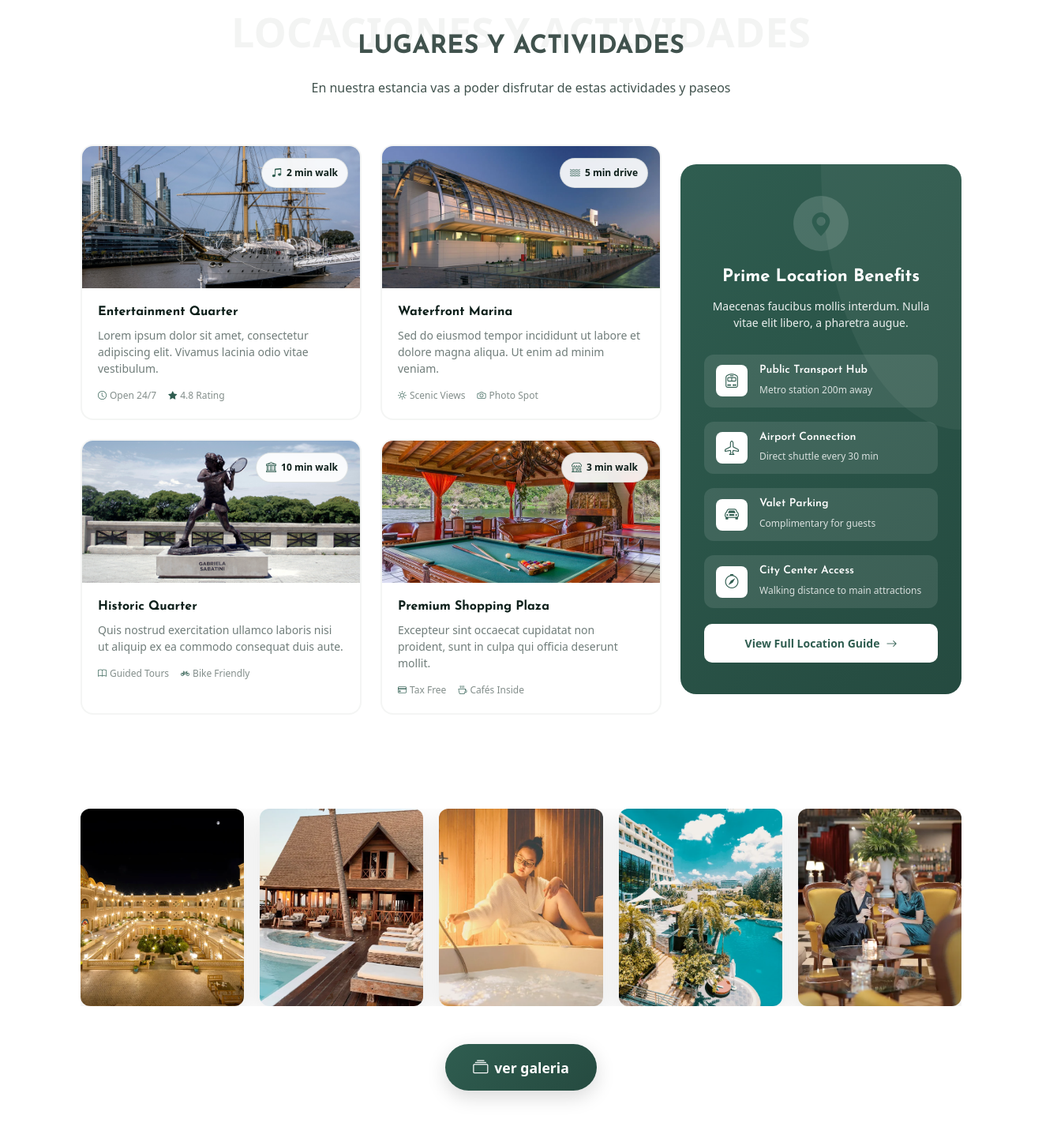
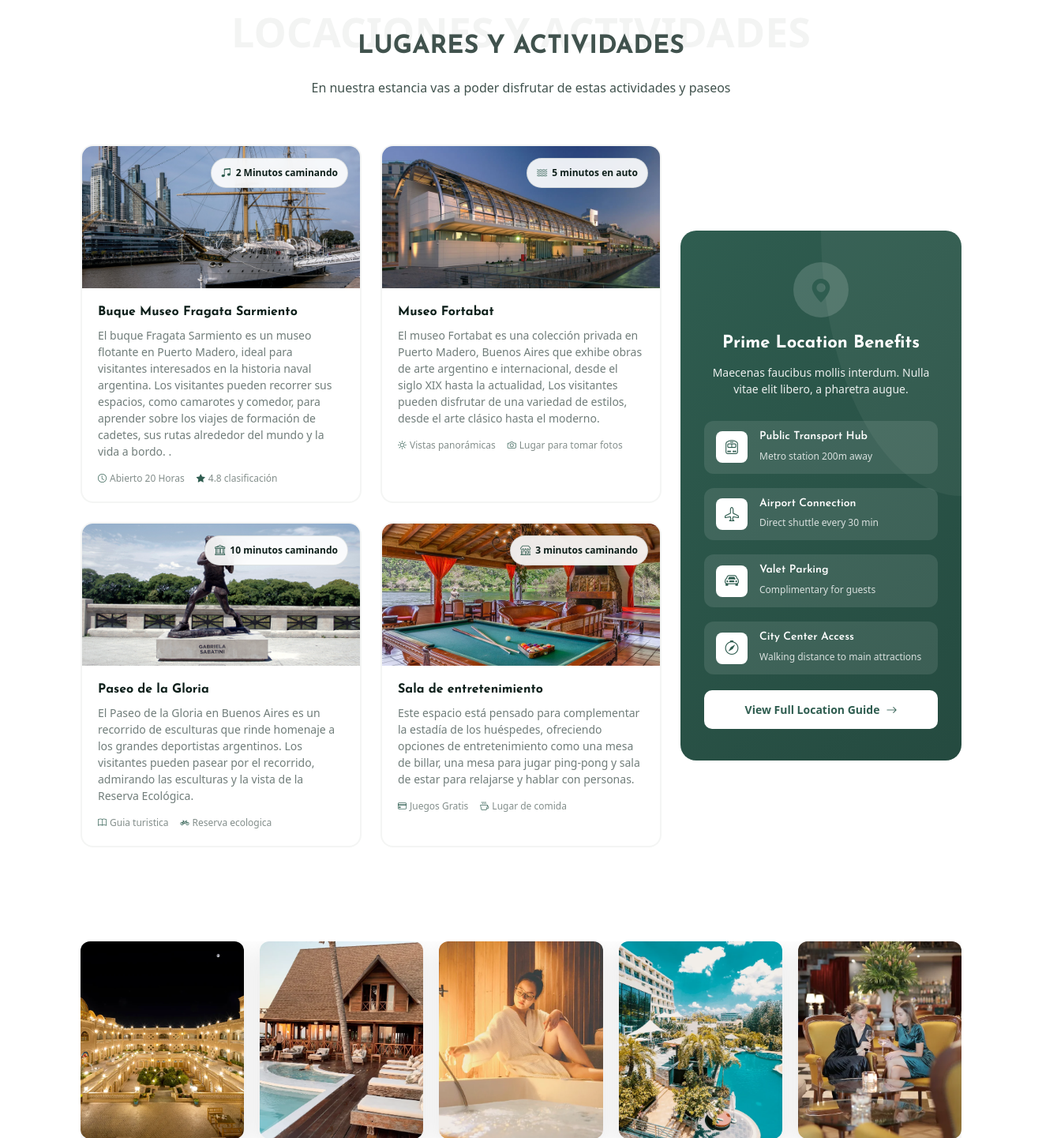
Before and after one commit to ValentinSomoza/Grupo-IDS-TP2, a Flask app: page / in a window 1320 px wide. Shown: the part 4805-6246 px from the top of the page at 79% size. Run offline with Flask 3, Linux system fonts and the light colour scheme; some libraries are stand-ins or nearby versions.

Commit message:
#22: Agrego descripción en la sección de localidades y actividades del index

```diff
--- a/Frontend/templates/index.html
+++ b/Frontend/templates/index.html
@@ -660,15 +660,19 @@
                     <img src="{{ url_for('static', filename='img/hotel/fragatasarmiento.jpg') }}" alt="Entertainment District" class="img-fluid">
                       <div class="area-badge">
                       <i class="bi bi-music-note-beamed"></i>
-                      <span>2 min walk</span>
+                      <span>2 Minutos caminando</span>
                     </div>
                   </div>
                   <div class="area-info">
-                    <h5>Entertainment Quarter</h5>
-                    <p>Lorem ipsum dolor sit amet, consectetur adipiscing elit. Vivamus lacinia odio vitae vestibulum.</p>
+                    <h5>Buque Museo Fragata Sarmiento</h5>
+                    <p>El buque Fragata Sarmiento es un museo flotante en Puerto Madero, ideal
+                      para visitantes interesados en la historia naval argentina. Los visitantes
+                      pueden recorrer sus espacios, como camarotes y comedor, para aprender sobre
+                      los viajes de formación de cadetes, sus rutas alrededor del mundo y la vida
+                      a bordo. .</p>
                     <div class="quick-stats">
-                      <span><i class="bi bi-clock"></i> Open 24/7</span>
-                      <span><i class="bi bi-star-fill"></i> 4.8 Rating</span>
+                      <span><i class="bi bi-clock"></i> Abierto 20 Horas </span>
+                      <span><i class="bi bi-star-fill"></i> 4.8 clasificación</span>
                     </div>
                   </div>
                 </div>
@@ -680,15 +684,18 @@
                     <img src="{{ url_for('static', filename='img/hotel/museofortabat.jpg') }}" alt="Entertainment District" class="img-fluid">
                     <div class="area-badge">
                       <i class="bi bi-water"></i>
-                      <span>5 min drive</span>
+                      <span>5 minutos en auto</span>
                     </div>
                   </div>
                   <div class="area-info">
-                    <h5>Waterfront Marina</h5>
-                    <p>Sed do eiusmod tempor incididunt ut labore et dolore magna aliqua. Ut enim ad minim veniam.</p>
+                    <h5>Museo Fortabat</h5>
+                    <p>El museo Fortabat es una colección privada en Puerto Madero, Buenos Aires
+                      que exhibe obras de arte argentino e internacional, desde el siglo XIX hasta
+                       la actualidad, Los visitantes pueden disfrutar de una variedad de estilos,
+                       desde el arte clásico hasta el moderno.</p>
                     <div class="quick-stats">
-                      <span><i class="bi bi-brightness-high"></i> Scenic Views</span>
-                      <span><i class="bi bi-camera"></i> Photo Spot</span>
+                      <span><i class="bi bi-brightness-high"></i> Vistas panorámicas</span>
+                      <span><i class="bi bi-camera"></i> Lugar para tomar fotos</span>
                     </div>
                   </div>
                 </div>
@@ -700,15 +707,18 @@
                     <img src="{{ url_for('static', filename='img/hotel/Paseodelagloria.jpg') }}" alt="Entertainment District" class="img-fluid">
                     <div class="area-badge">
                       <i class="bi bi-bank"></i>
-                      <span>10 min walk</span>
+                      <span>10 minutos caminando</span>
                     </div>
                   </div>
                   <div class="area-info">
-                    <h5>Historic Quarter</h5>
-                    <p>Quis nostrud exercitation ullamco laboris nisi ut aliquip ex ea commodo consequat duis aute.</p>
+                    <h5>Paseo de la Gloria</h5>
+                    <p>El Paseo de la Gloria en Buenos Aires es un recorrido de esculturas que
+                       rinde homenaje a los grandes deportistas argentinos. Los visitantes pueden
+                       pasear por el recorrido, admirando las esculturas y la vista de la
+                       Reserva Ecológica.</p>
                     <div class="quick-stats">
-                      <span><i class="bi bi-book"></i> Guided Tours</span>
-                      <span><i class="bi bi-bicycle"></i> Bike Friendly</span>
+                      <span><i class="bi bi-book"></i> Guia turistica</span>
+                      <span><i class="bi bi-bicycle"></i> Reserva ecologica</span>
                     </div>
                   </div>
                 </div>
@@ -720,15 +730,18 @@
                     <img src="{{ url_for('static', filename='img/hotel/saladejuegos.jpg') }}" alt="Entertainment District" class="img-fluid">
                     <div class="area-badge">
                       <i class="bi bi-shop"></i>
-                      <span>3 min walk</span>
+                      <span>3 minutos caminando</span>
                     </div>
                   </div>
                   <div class="area-info">
-                    <h5>Premium Shopping Plaza</h5>
-                    <p>Excepteur sint occaecat cupidatat non proident, sunt in culpa qui officia deserunt mollit.</p>
+                    <h5>Sala de entretenimiento</h5>
+                    <p>Este espacio está pensado para complementar la estadía de los
+                      huéspedes, ofreciendo opciones de entretenimiento como una mesa de
+                      billar, una mesa para jugar ping-pong y sala de estar para relajarse
+                      y hablar con personas.</p>
                     <div class="quick-stats">
-                      <span><i class="bi bi-credit-card"></i> Tax Free</span>
-                      <span><i class="bi bi-cup-hot"></i> Cafés Inside</span>
+                      <span><i class="bi bi-credit-card"></i> Juegos Gratis</span>
+                      <span><i class="bi bi-cup-hot"></i> Lugar de comida</span>
                     </div>
                   </div>
                 </div>
```
